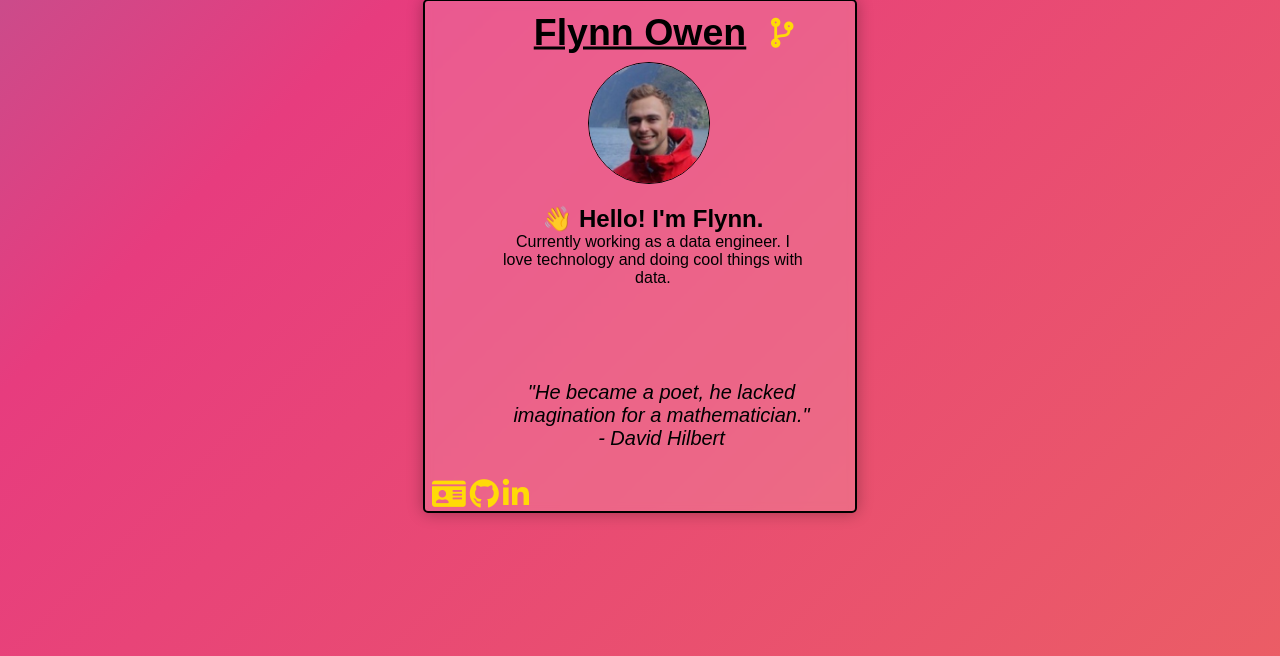
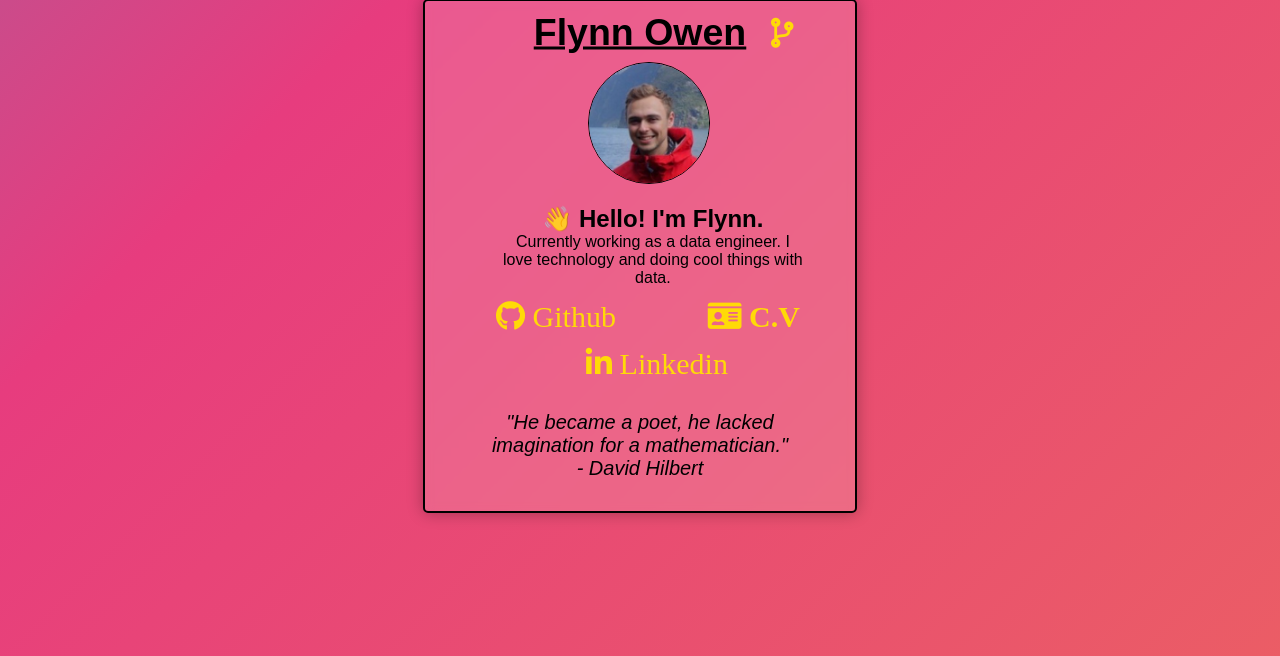
Before and after one commit to FlynnOwen/website-blog, a Flask app: page / in a window 1280 px wide. Shown: the part 144-800 px from the top of the page. Run offline with Flask 2, Linux system fonts and the light colour scheme; some libraries are stand-ins or nearby versions.

Commit message:
final changes

```diff
--- a/static/main_page.css
+++ b/static/main_page.css
@@ -110,10 +110,55 @@ a:link, i {
   font-size: 16px;
 }
 
+.social-text-wrap {
+  position: absolute;
+  bottom: 35%;
+  left: 13%;
+  width: 80%;
+  height: 7%;
+  display: flex;
+}
+
+.social-text {
+  border-radius: 5px;
+  width: 44%;
+  height: 100%;
+  padding-top: 4px;
+  padding-left: 4px;
+  text-align: center;
+  transition: all .2s ease-in-out;
+}
+
+.social-text:hover {
+  transform: scale(1.3);
+  }
+
+
+.social-text:first-child {
+  margin-right: 15%;
+}
+
+.social-text-final {
+  position: absolute;
+  border-radius: 5px;
+  width: 50%;
+  height: 7%;
+  left: 28%;
+  bottom: 25%;
+  padding-top: 4px;
+  padding-left: 4px;
+  text-align: center;
+  transition: all .2s ease-in-out;
+}
+
+.social-text-final:hover {
+  transform: scale(1.3);
+  }
+
 
 .quotes {
-  bottom: 12%;
-  left: 20%;
+  bottom: 6%;
+  left: 15%;
   position: absolute;
   margin: 0 auto;
   width: 70%;
--- a/templates/main_page.html
+++ b/templates/main_page.html
@@ -31,30 +31,30 @@
 
   </div>
 
-<div class="quotes">
-  <p>{{ quote }}</p>
-</div>
+<div class="social-text-wrap">
 
-  <div class="socials">
-
-    <div class="social">
-      <a href="/static/images/CV_new.pdf">
-      <i class="fas fa-id-card" style='font-size:30px' class="social"></i>
+  <div class="social-text">
+    <a href="https://github.com/FlynnOwen">
+      <i class="fab fa-github" style='font-size:30px' class="social"> Github </i>
     </a>
   </div>
 
-    <div class="social">
-      <a href="https://github.com/FlynnOwen">
-      <i class="fab fa-github" style='font-size:30px' class="social"></i>
+  <div class="social-text" id="linkedin">
+    <a href="/static/images/CV_new.pdf">
+      <i class="fas fa-id-card" style='font-size:30px' class="social"> C.V </i>
     </a>
   </div>
 
-    <div class="social">
+</div>
+
+<div class="social-text-final">
   <a href="https://www.linkedin.com/in/flynn-owen-076160135/">
-      <i class="fab fa-linkedin" style='font-size:30px' class="social"></i>
+    <i class="fab fa-linkedin" style='font-size:30px' class="social"> Linkedin </i>
   </a>
 </div>
 
+<div class="quotes">
+  <p>{{ quote }}</p>
 </div>
 
 </div>
```
Lines whose indentation alone changed are shown as unchanged.
